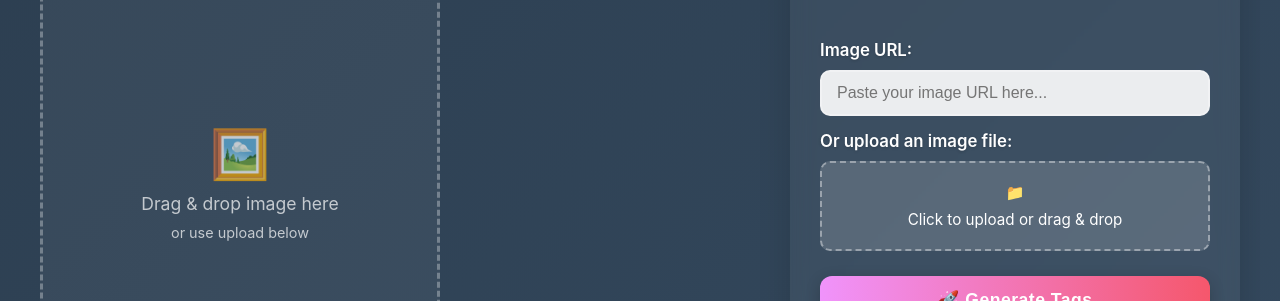
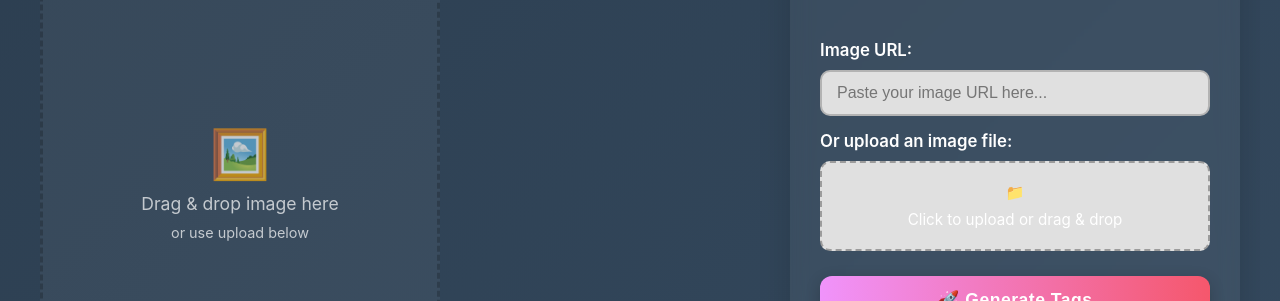
Before and after one commit to parvini82/torob, a Next.js app in the folder frontend/: page /upload in a window 1280 px wide. Shown: the part 287-588 px from the top of the page. Built offline with nearby package versions, Linux system fonts and the light colour scheme.

Commit message:
Better light mode

```diff
--- a/frontend/pages/upload.js
+++ b/frontend/pages/upload.js
@@ -49,15 +49,11 @@ export default function UploadPage() {
     try {
       let res;
 
-      // Case 1: User uploaded a file
       if (file) {
         const formData = new FormData();
         formData.append("file", file);
-
-        // Show preview of uploaded file
         setUploadedImage(URL.createObjectURL(file));
 
-        // Simulate progress bar
         let prog = 0;
         const interval = setInterval(() => {
           prog += 5;
@@ -65,7 +61,6 @@ export default function UploadPage() {
           setProgress(prog);
         }, 100);
 
-        // Use the new upload-and-tag endpoint
         const uploadUrl = `http://localhost:8000/upload-and-tag?mode=${mode}`;
         res = await fetch(uploadUrl, {
           method: "POST",
@@ -73,20 +68,15 @@ export default function UploadPage() {
         });
 
         clearInterval(interval);
-      }
-      // Case 2: User provided an image URL
-      else if (imageUrl) {
+      } else if (imageUrl) {
         setUploadedImage(imageUrl);
 
-        // Use the original generate-tags endpoint
         res = await fetch("http://localhost:8000/generate-tags", {
           method: "POST",
           headers: { "Content-Type": "application/json" },
           body: JSON.stringify({ image_url: imageUrl, mode: mode }),
         });
-      }
-      // Case 3: No input provided
-      else {
+      } else {
         throw new Error("Please select an image URL or upload a file.");
       }
 
@@ -97,15 +87,12 @@ export default function UploadPage() {
 
       const data = await res.json();
 
-      // If file was uploaded, we get back image_url
       if (file && data.image_url) {
         setMinioImageUrl(data.image_url);
       }
 
-      // Extract tag groups from the response
       let groups = [];
 
-      // Try different response structures
       if (data.tags && data.tags.entities) {
         groups = data.tags.entities;
       } else if (data.entities) {
@@ -116,7 +103,6 @@ export default function UploadPage() {
         groups = data["ویژگی‌ها"];
       }
 
-      // Keep the full structure: [{نام: "...", مقادیر: [...]}]
       setTagGroups(groups);
       setAnimateTags(true);
       setProgress(100);
@@ -135,7 +121,7 @@ export default function UploadPage() {
     borderRadius: "14px",
     background: darkMode
       ? "rgba(255, 255, 255, 0.08)"
-      : "rgba(255, 255, 255, 0.85)",
+      : "rgba(245, 245, 245, 0.95)",
     backdropFilter: "blur(12px)",
     boxShadow: darkMode
       ? "0 6px 20px rgba(0,0,0,0.3)"
@@ -252,7 +238,6 @@ export default function UploadPage() {
         }}
       />
 
-      {/* Fixed header section - no scroll needed */}
       <div
         style={{
           flexShrink: 0,
@@ -354,12 +339,12 @@ export default function UploadPage() {
               borderRadius: "12px",
               border: "3px solid rgba(255,255,255,0.4)",
               boxSizing: "border-box",
-              background: "rgba(255,255,255,0.95)",
+              background: darkMode ? "rgba(255,255,255,0.95)" : "#e0e0e0",
+              color: darkMode ? "#2c3e50" : "#2c3e50",
               transition: "all 0.3s ease",
               outline: "none",
               cursor: "pointer",
               fontWeight: "600",
-              color: "#2c3e50",
               boxShadow: "0 4px 15px rgba(0,0,0,0.2)",
             }}
             onFocus={(e) => {
@@ -380,7 +365,6 @@ export default function UploadPage() {
         </div>
       </div>
 
-      {/* Main content area - scrollable if needed */}
       <div
         style={{
           flex: "1",
@@ -394,7 +378,6 @@ export default function UploadPage() {
           gap: "20px",
         }}
       >
-        {/* Left side - Image placeholder */}
         <div
           style={{
             flex: "0 0 auto",
@@ -414,13 +397,13 @@ export default function UploadPage() {
               height: "550px",
               border: isDragging
                 ? "3px dashed #6a11cb"
-                : "3px dashed rgba(255,255,255,0.3)",
+                : "3px dashed rgba(0,0,0,0.2)",
               borderRadius: "12px",
               background: isDragging
                 ? "rgba(106,17,203,0.1)"
                 : darkMode
                   ? "rgba(255,255,255,0.05)"
-                  : "rgba(255,255,255,0.1)",
+                  : "#f0f0f0",
               display: "flex",
               alignItems: "center",
               justifyContent: "center",
@@ -458,7 +441,7 @@ export default function UploadPage() {
                     style={{
                       marginTop: "8px",
                       fontSize: "0.75rem",
-                      color: darkMode ? "#bbb" : "#ecf0f1",
+                      color: darkMode ? "#bbb" : "#2c3e50",
                       wordBreak: "break-all",
                       padding: "0 15px",
                       fontWeight: "500",
@@ -481,7 +464,7 @@ export default function UploadPage() {
             ) : (
               <div
                 style={{
-                  color: "#fff",
+                  color: darkMode ? "#fff" : "#2c3e50",
                   fontSize: "1.1rem",
                   textAlign: "center",
                   padding: "20px",
@@ -511,7 +494,6 @@ export default function UploadPage() {
           </div>
         </div>
 
-        {/* Center - Tags */}
         <div
           style={{
             flex: "1",
@@ -599,7 +581,6 @@ export default function UploadPage() {
           )}
         </div>
 
-        {/* Right side - Form */}
         <div
           style={{
             flex: "0 0 auto",
@@ -618,7 +599,7 @@ export default function UploadPage() {
               boxSizing: "border-box",
               background: darkMode
                 ? "rgba(255, 255, 255, 0.05)"
-                : "rgba(255, 255, 255, 0.9)",
+                : "#f0f0f0",
               padding: "30px",
               borderRadius: "16px",
               backdropFilter: "blur(10px)",
@@ -631,11 +612,10 @@ export default function UploadPage() {
           >
             <p
               style={{
-                color: "#fff",
+                color: darkMode ? "#fff" : "#2c3e50",
                 fontSize: "1.05rem",
                 marginBottom: "10px",
                 fontWeight: "600",
-                textShadow: "0 1px 3px rgba(0,0,0,0.2)",
               }}
             >
               Image URL:
@@ -654,9 +634,10 @@ export default function UploadPage() {
                 fontSize: "1rem",
                 marginBottom: "15px",
                 borderRadius: "10px",
-                border: "2px solid rgba(255,255,255,0.3)",
+                border: "2px solid rgba(0,0,0,0.2)",
                 boxSizing: "border-box",
-                background: "rgba(255,255,255,0.9)",
+                background: "#e0e0e0",
+                color: "#2c3e50",
                 transition: "all 0.3s ease",
                 outline: "none",
               }}
@@ -665,18 +646,17 @@ export default function UploadPage() {
                 e.target.style.boxShadow = "0 0 0 3px rgba(106,17,203,0.1)";
               }}
               onBlur={(e) => {
-                e.target.style.borderColor = "rgba(255,255,255,0.3)";
+                e.target.style.borderColor = "rgba(0,0,0,0.2)";
                 e.target.style.boxShadow = "none";
               }}
             />
 
             <p
               style={{
-                color: "#fff",
+                color: darkMode ? "#fff" : "#2c3e50",
                 fontSize: "1.05rem",
                 marginBottom: "10px",
                 fontWeight: "600",
-                textShadow: "0 1px 3px rgba(0,0,0,0.2)",
               }}
             >
               Or upload an image file:
@@ -690,14 +670,14 @@ export default function UploadPage() {
                 width: "100%",
                 marginBottom: "15px",
                 padding: "20px",
-                color: "#fff",
+                color: darkMode ? "#fff" : "#2c3e50",
                 background: isDragging
                   ? "rgba(106,17,203,0.2)"
-                  : "rgba(255,255,255,0.15)",
+                  : "#e0e0e0",
                 borderRadius: "10px",
                 border: isDragging
                   ? "2px dashed #6a11cb"
-                  : "2px dashed rgba(255,255,255,0.4)",
+                  : "2px dashed rgba(0,0,0,0.3)",
                 cursor: "pointer",
                 fontSize: "0.95rem",
                 textAlign: "center",
@@ -780,7 +760,7 @@ export default function UploadPage() {
               style={{
                 width: "100%",
                 marginTop: "12px",
-                background: "rgba(255,255,255,0.25)",
+                background: "rgba(0,0,0,0.1)",
                 borderRadius: "6px",
                 overflow: "hidden",
                 padding: "2px",
```
Also changed, not shown: 1 other file (tests, documents, lock files or other folders).
